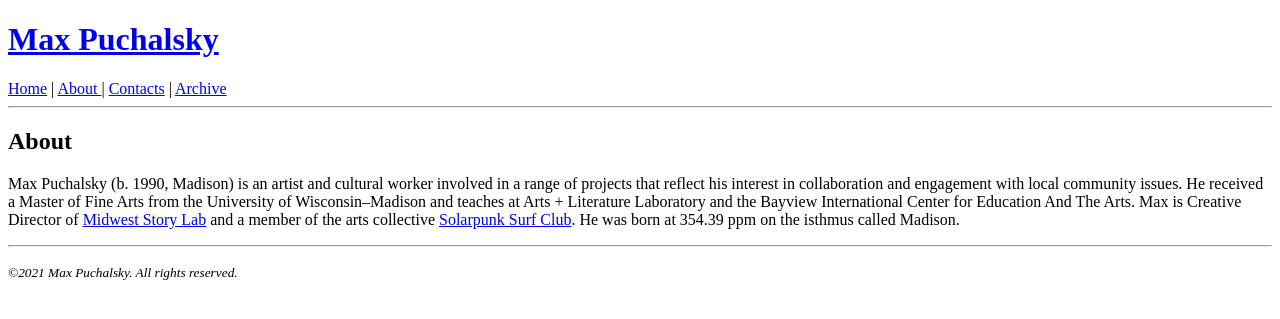
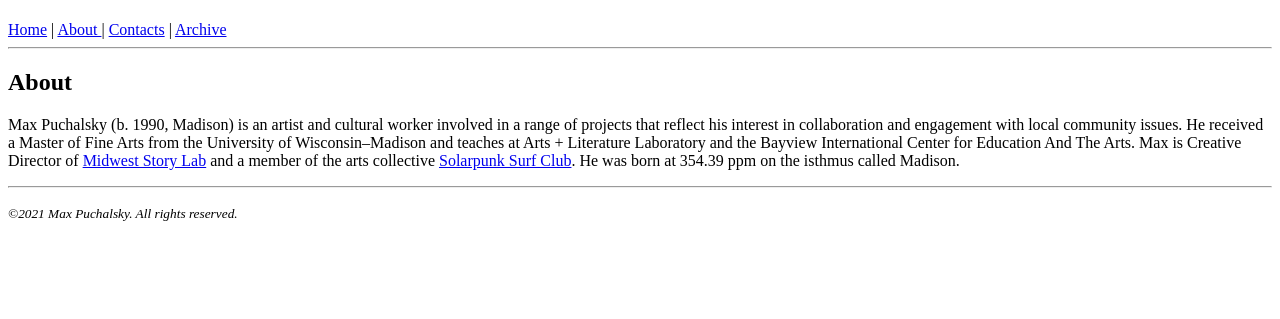
Before and after one commit to mpuchalsky/fauxkart, a Jekyll site: the page built from about/index.html, in a window 1280 px wide. Shown: the top 319 px of the page. Built offline with Jekyll 4.4.1, drawn with Linux system fonts in a browser that asks for light colours; a file with an impossible date is left out.

Commit message:
Update header.html

```diff
--- a/_includes/header.html
+++ b/_includes/header.html
@@ -1,5 +1,5 @@
 <header>
-    <h1><a href='{{ site.url }}/'>{{ site.name }}</a></h1>
+    <h1><{{ site.name }}</h1>
 </header>
 <a href='{{ site.url }}/'> Home</a> | <a href='{{ site.url }}/about/'>About </a> | <a href='{{ site.url }}/contact/'> Contacts</a> | <a href='{{ site.url }}/archive/'> Archive</a>
 <hr>
```
